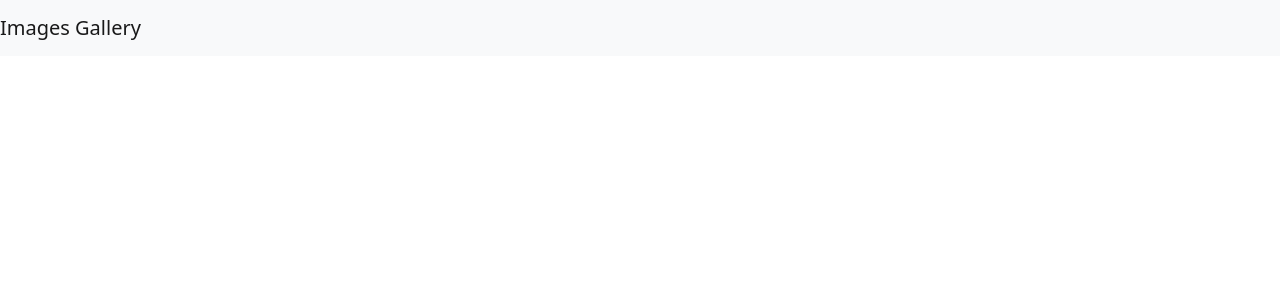
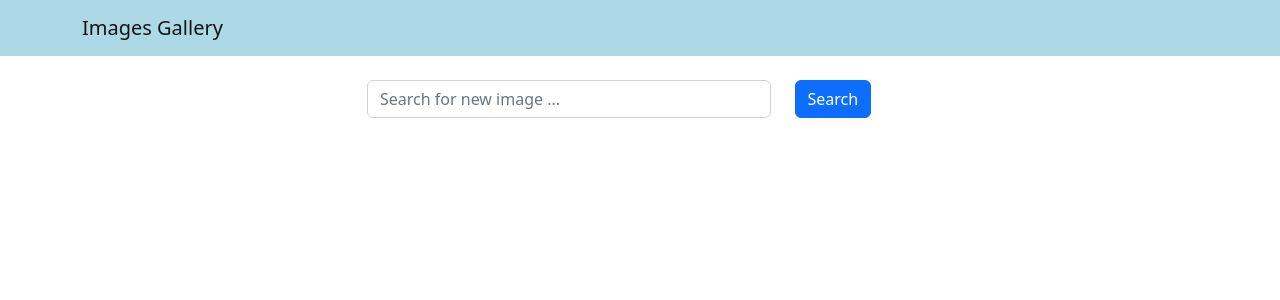
Before and after one commit to billtran-de/images-gallery, a React (Create React App) app in the folder frontend/: page / in a window 1280 px wide. Shown: the top 300 px of the page. Built offline with nearby package versions, Linux system fonts and the light colour scheme.

Commit message:
controlled search component

```diff
--- a/frontend/src/App.js
+++ b/frontend/src/App.js
@@ -1,11 +1,22 @@
 import 'bootstrap/dist/css/bootstrap.min.css';
 import React from 'react';
 import Header from './components/Header'
+import Search from './components/Search'
+import { useState } from 'react';
+
 
 const App = () => {
+  const [word, setWord] = useState('');
+
+  const handleSearchSubmit = (e) => {
+  e.preventDefault();
+  console.log(word)
+  }
+
   return (
     <div>
       <Header title='Images Gallery'/>
+      <Search word={word} setWord={setWord} handleSubmit={handleSearchSubmit}/>
     </div>
   );
 }
--- a/frontend/src/components/Header.js
+++ b/frontend/src/components/Header.js
@@ -1,10 +1,18 @@
-import React from 'react';
-import { Navbar } from 'react-bootstrap';
+import React from "react";
+import { Navbar, Container } from "react-bootstrap";
+
+const navbarStyle = {
+  backgroundColor: "lightblue",
+};
 
 const Header = (props) => {
-  return (<Navbar bg="light" variant="lg">
+  return (
+    <Navbar style={navbarStyle} variant="lg">
+      <Container>
         <Navbar.Brand href="/">{props.title}</Navbar.Brand>
-    </Navbar>);
-}
+      </Container>
+    </Navbar>
+  );
+};
 
 export default Header;
--- /dev/null
+++ b/frontend/src/components/Search.js
@@ -0,0 +1,30 @@
+import React from "react";
+import { Container, Row, Col, Form, Button } from "react-bootstrap";
+
+const Search = (props) => {
+  return (
+    <Container className="mt-4">
+      <Row className="justify-content-center">
+        <Col xs={12} md={8} lg ={6}>
+          <Form onSubmit={props.handleSubmit}>
+            <Row>
+              <Col xs={9}>
+                <Form.Control
+                  type="text"
+                  value={props.word}
+                  onChange={(e) => props.setWord(e.target.value)}
+                  placeholder="Search for new image ..."
+                />
+              </Col>
+              <Col>
+                <Button varian="primary" type="submit">Search</Button>
+              </Col>
+            </Row>
+          </Form>
+        </Col>
+      </Row>
+    </Container>
+  );
+};
+
+export default Search;
```
